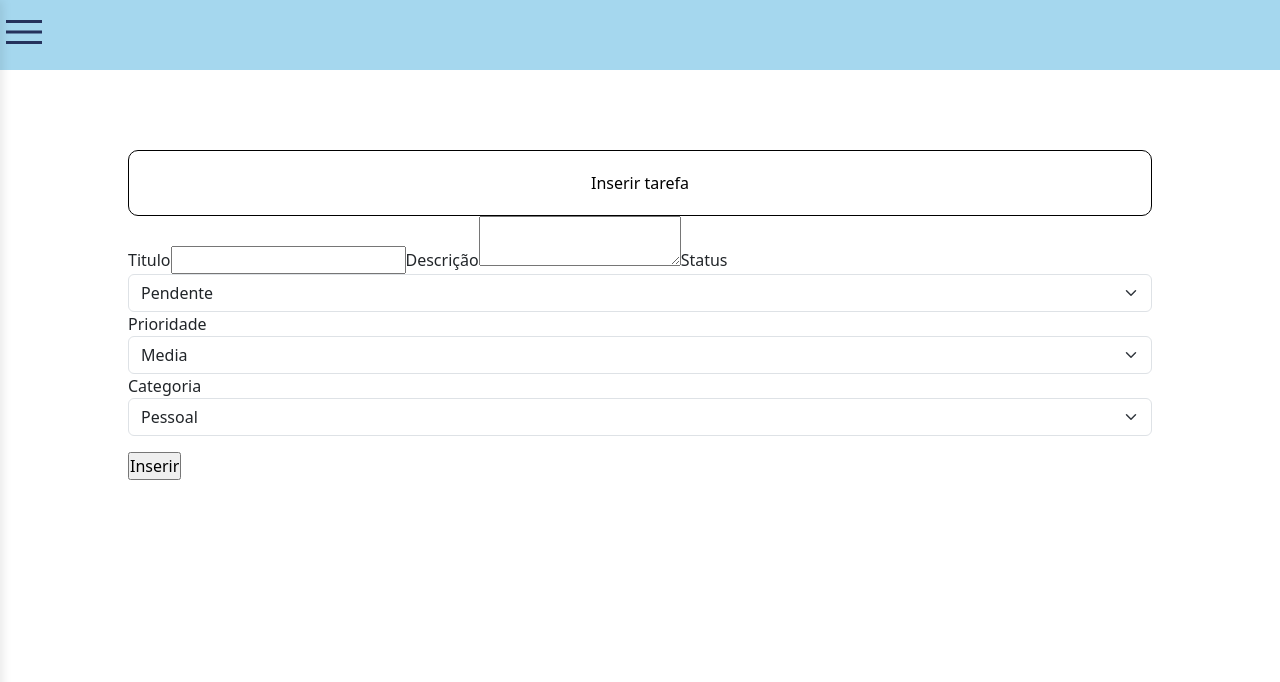
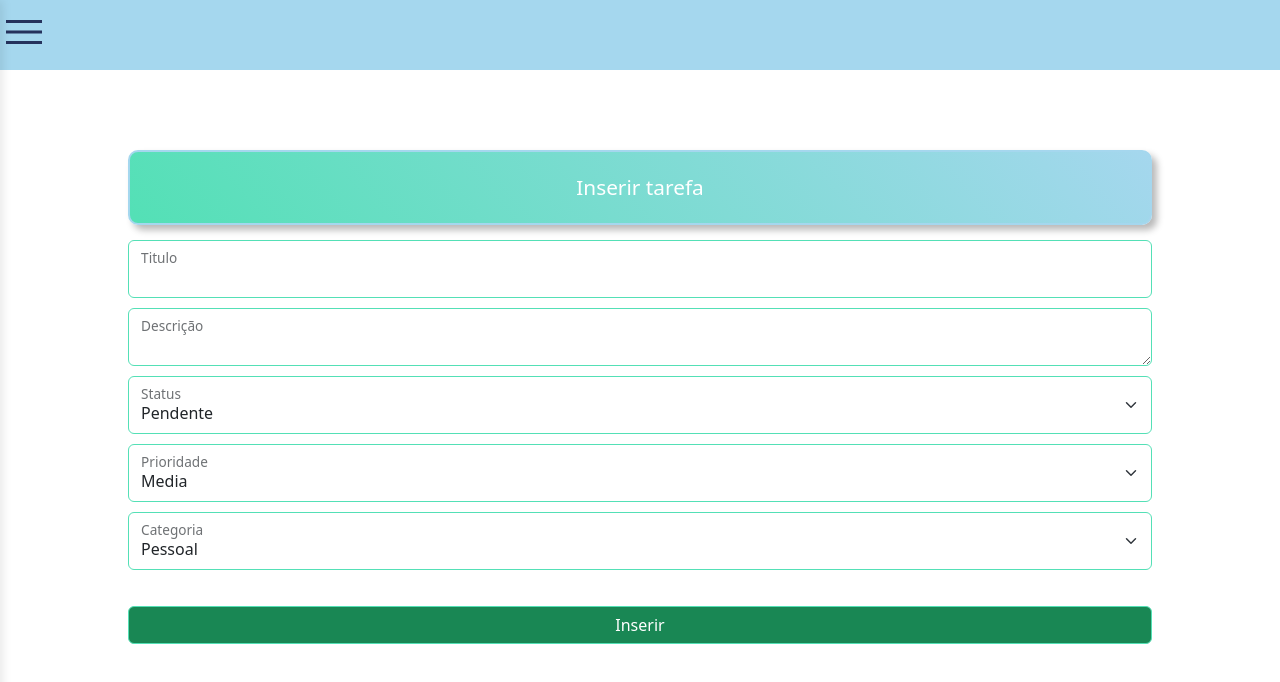
Before and after one commit to LuskGPM/projeto-menu-tarefas, a Vue app in the folder app/view/: page /tela-principal in a window 1280 px wide. Both pictures are taken after a click on the button "Inserir tarefa". Shown: the top 682 px of the page. Built offline with nearby package versions, Linux system fonts and the light colour scheme.

Commit message:
V1.4.3: adicionado float label e sistema de desativamento de botão para evitar mais de uma requisição por insert

```diff
--- a/app/view/src/components/CompBody.vue
+++ b/app/view/src/components/CompBody.vue
@@ -1,9 +1,10 @@
 <template>
   <main class="main-body">
-    <button class="button-insert" type="button" data-bs-toggle="collapse" data-bs-target="#formInsertTarefa"
-      aria-expanded="false" aria-controls="formInsertTarefa">Inserir tarefa</button>
+    <button class="button-body-geral" :class="{ 'color-white': btn_insert_active }" type="button"
+      data-bs-toggle="collapse" data-bs-target="#formInsertTarefa" aria-expanded="false"
+      aria-controls="formInsertTarefa" @click="toggleBTN">Inserir tarefa</button>
     <div class="collapse multi-collapse" id="formInsertTarefa">
-      <CompInserirTarefa />
+      <CompInserirTarefa class="comp-inserir" />
     </div>
   </main>
 </template>
@@ -15,8 +16,43 @@ export default {
   name: 'CompBody',
   components: {
     CompInserirTarefa
+  },
+  data() {
+    return {
+      btn_insert_active: false
+    }
+  },
+  methods: {
+    toggleBTN() {
+      this.btn_insert_active = !this.btn_insert_active
+      this.animateGradient()
+    },
+    animateGradient() {
+      const button = this.$el.querySelector('.button-body-geral')
+      let progress = 0
+      const duration = 300 // ms
+      const startTime = performance.now()
+
+      const animate = (currentTime) => {
+        progress = Math.min((currentTime - startTime) / duration, 1)
+
+        // Interpola entre as cores
+        const r1 = this.btn_insert_active ? 255 + (84 - 255) * progress : 84 + (255 - 84) * progress
+        const g1 = this.btn_insert_active ? 255 + (224 - 255) * progress : 224 + (255 - 224) * progress
+        const b1 = this.btn_insert_active ? 255 + (182 - 255) * progress : 182 + (255 - 182) * progress
+
+        button.style.background = `linear-gradient(49deg, rgba(${r1}, ${g1}, ${b1}, 1) 1%, rgba(165, 215, 238, 1) 100%)`
+
+        if (progress < 1) {
+          requestAnimationFrame(animate)
+        }
+      }
+
+      requestAnimationFrame(animate)
+    }
   }
 }
+
 </script>
 
 <style src="../assets/static.css"></style>
@@ -26,11 +62,23 @@ export default {
   flex-direction: column;
 }
 
-.button-insert {
+.button-body-geral {
   padding: 20px;
   width: 100%;
-  border: 1px solid black;
+  border: 2px solid var(--azul-claro);
   border-radius: 10px;
-  background-color: var(--b);
+  background: #FFF;
+  background: linear-gradient(107deg, rgba(255, 255, 255, 1) 0%, rgba(165, 215, 238, 1) 100%);
+  box-shadow: 5px 5px 7px rgba(0, 0, 0, 0.279);
+  transition: all .3s ease-out;
+  font-size: 1.3em;
+}
+
+.color-white {
+  color: var(--branco-painel-texto);
+}
+
+.comp-inserir {
+  margin-top: 15px;
 }
 </style>
--- a/app/view/src/components/CompInserirTarefa.vue
+++ b/app/view/src/components/CompInserirTarefa.vue
@@ -1,28 +1,36 @@
 <template>
     <main>
         <section id="inserirTarefa">
-            <form>
+            <form class="formulario-insert">
+                <div class="form-floating">
+                    <input type="text" id="tarefaTitulo" v-model="t_titulo" class="form-control">
                     <label for="tarefaTitulo">Titulo</label>
-                <input type="text" id="tarefaTitulo" v-model="t_titulo">
+                </div>
 
+                <div class="form-floating">
+                    <textarea type="text" id="tarefaDesc" v-model="t_desc" class="form-control"></textarea>
                     <label for="tarefaDesc">Descrição</label>
-                <textarea type="text" id="tarefaDesc" v-model="t_desc"></textarea>
+                </div>
 
-                <label for="tarefaStatus">Status</label>
+                <div class="form-floating">
                     <select aria-label="Selecione o status" id="tarefaStatus" class="form-select" v-model="t_status">
                         <option value="pendente">Pendente</option>
                         <option value="em_andamento">Em andamento</option>
                         <option value="concluida">Concluído</option>
                     </select>
+                    <label for="tarefaStatus">Status</label>
+                </div>
 
-                <label for="tarefaPrioridade">Prioridade</label>
+                <div class="form-floating">
                     <select aria-label="Selecione a prioridade" id="tarefaPrioriodade" class="form-select" v-model="t_prioridade">
                         <option value="alta">Alta</option>
                         <option value="media">Media</option>
                         <option value="baixa">Baixa</option>
                     </select>
+                    <label for="tarefaPrioridade">Prioridade</label>
+                </div>
 
-                <label for="tarefaCategoria">Categoria</label>
+                <div class="form-floating">
                     <select aria-label="Selecione a prioridade" id="tarefaCategoria" class="form-select" v-model.number="t_categoria">
                         <option value="1">Trabalho</option>
                         <option value="2">Pessoal</option>
@@ -31,10 +39,12 @@
                         <option value="5">Casa</option>
                         <option value="6">Saúde</option>
                     </select>
+                    <label for="tarefaCategoria">Categoria</label>
+                </div>
 
                 <p ref="inserirTarefaAlert"></p>
 
-                <input type="submit" value="Inserir" @click.prevent="inserir_tarefa">
+                <input type="submit" value="Inserir" class="btn btn-success" @click.prevent="inserir_tarefa" :disabled="processandoInsert">
             </form>
         </section>
         <section id="tarefas"> </section>
@@ -54,11 +64,13 @@ export default {
             t_desc: '',
             t_status: 'pendente',
             t_prioridade: 'media',
-            t_categoria: 2
+            t_categoria: 2,
+            processandoInsert: false
         }
     },
     methods: {
         async inserir_tarefa() {
+            this.processandoInsert = true
             const dados = {
                 titulo: this.t_titulo,
                 descricao: this.t_desc,
@@ -68,15 +80,18 @@ export default {
             }
 
             try {
-                console.log('dados enviados: ', dados)
+
                 const response = await axios.post('http://127.0.0.1:8000/api/tarefa/register', dados)
                 this.$refs.inserirTarefaAlert.style.color = 'green'
                 this.$refs.inserirTarefaAlert.innerText = response.data.message
+                this.t_titulo = ''
+                this.t_desc = ''
             } catch (error){
                 console.log(error)
                 this.$refs.inserirTarefaAlert.style.color = 'red'
                 this.$refs.inserirTarefaAlert.innerText = 'Preencha todos os campos corretamente'
             } finally {
+                this.processandoInsert = false
                 setTimeout(() => {
                 if (this.$refs.inserirTarefaAlert) {
                     this.$refs.inserirTarefaAlert.innerText = ''
@@ -90,5 +105,14 @@ export default {
 
 <style src="../assets/static.css"></style>
 <style>
+.formulario-insert {
+    display: flex;
+    flex-direction: column;
+    flex-wrap: nowrap;
+    gap: 10px;
 
+    input, textarea, select {
+        border: 1px solid var(--verde-ciano);
+    }
+}
 </style>
```
Lines whose indentation alone changed are shown as unchanged.
